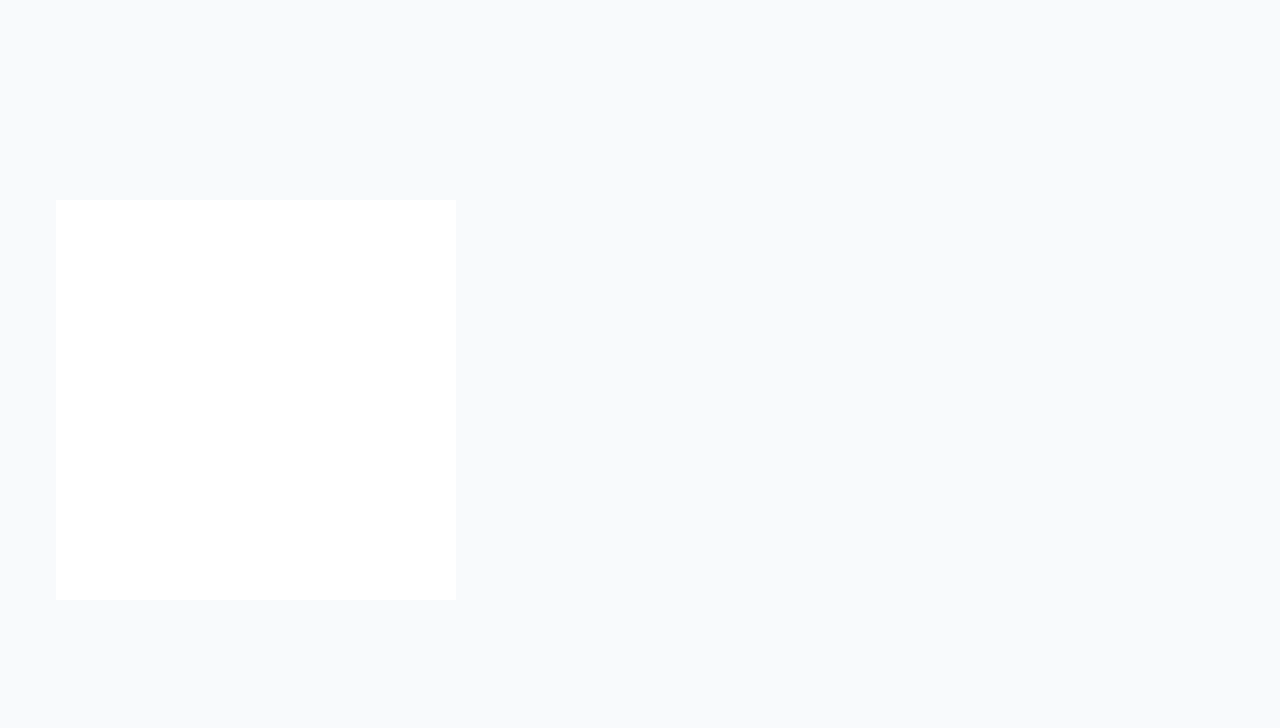
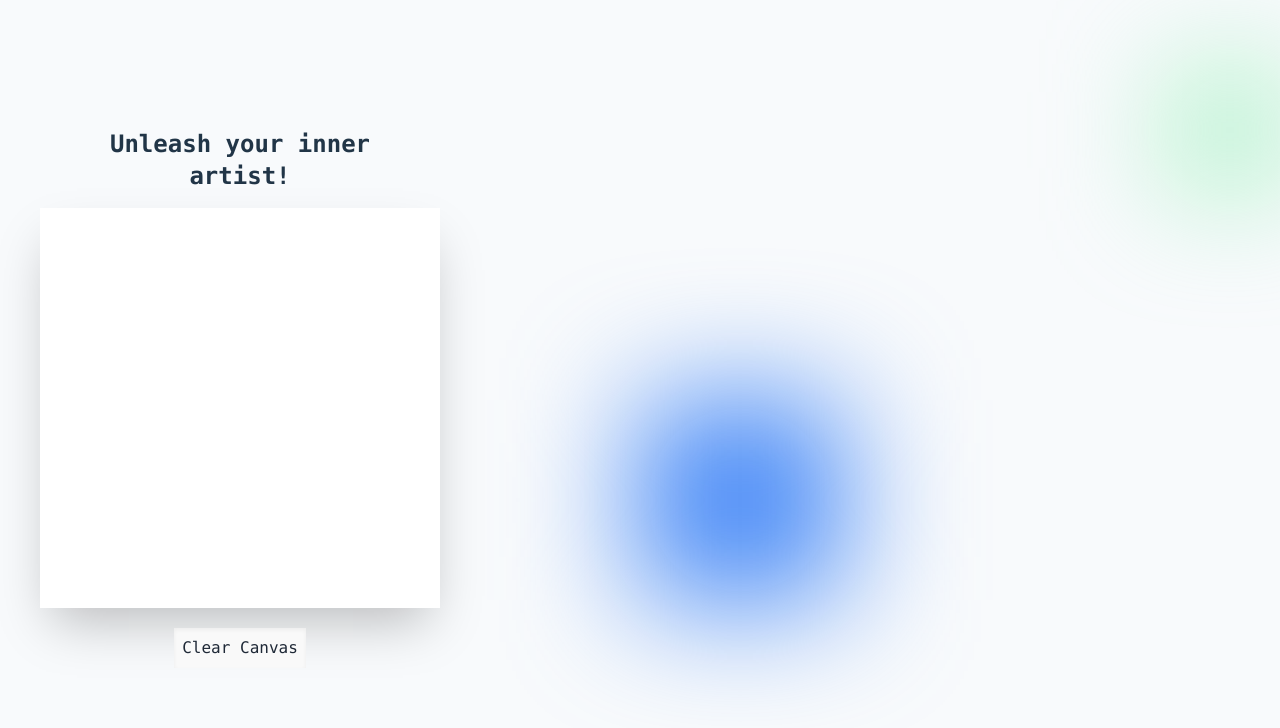
Before and after one commit to anuraglodhi/hand-drawn-doodle-recognition, a React (Vite) app: page / in a window 1280 px wide. Shown: the top 728 px of the page. Built offline with nearby package versions, Linux system fonts and the light colour scheme.

Commit message:
Add frontend concept

```diff
--- a/src/App.tsx
+++ b/src/App.tsx
@@ -1,13 +1,39 @@
 import './App.css'
 
 import Canvas from './components/Canvas.tsx'
+import { useCanvas } from './components/CanvasContext.tsx'
 
 function App() {
+  const { canvasRef, clearCanvas } = useCanvas();
+
   return (
     <>
-      <div className='app-container fixed top-0 left-0 h-dvh w-dvw dark:bg-slate-950 bg-slate-50'>
-        <div className='canvas-container flex h-dvh w-[40%] justify-center items-center'>
-          <Canvas width={400} height={400} />
+      <div className='app-container fixed top-0 left-0 flex h-dvh w-dvw dark:bg-zinc-800 bg-slate-50'>
+        <div className='drawing-container flex flex-col h-dvh w-[50%] justify-center items-center p-10'>
+          <div className='canvas-title p-2 m-2 text-2xl font-mono font-bold'>
+          Unleash your inner artist!
+          </div>
+          <div className='canvas-continer dark:shadow-mid shadow-2xl'>
+            <Canvas width={400} height={400} />
+          </div>
+          <button className='p-2 m-5 shadow-inner dark:text-zinc-50 text-gray-800 font-mono'
+            onClick={clearCanvas}
+          >
+            Clear Canvas
+          </button>
+        </div>
+        <div className='blue-splotch absolute top-[50%] left-[50%] h-[200px] w-[200px] dark:opacity-40 bg-blue-500 blur-3xl z-[-1]'/>
+        <div className='green-splotch absolute top-[10%] right-[0%] h-[100px] w-[100px] dark:opacity-40 bg-green-300 blur-3xl z-[-1]'/>
+
+        <div className='prediction-container flex justify-center items-center w-full'>
+          {/* <button className='p-2 dark:bg-slate-50 size-fit bg-slate-950 text-gray-800 m-5'
+            onClick={() => {
+              const imageData = canvasRef.current?.toDataURL('image/png');
+              console.log(imageData);
+          }}
+          >
+            Data
+          </button> */}
         </div>
       </div>
     </>
--- a/src/components/Canvas.tsx
+++ b/src/components/Canvas.tsx
@@ -13,7 +13,7 @@ const Canvas = ({ width, height }: CanvasProps) => {
     prepareCanvas,
     handleOnMouseDown,
     handleOnMouseUp,
-    handleOnMouseMove
+    handleOnMouseMove,
   } = useCanvas();
 
   useEffect(() => {
--- a/src/components/CanvasContext.tsx
+++ b/src/components/CanvasContext.tsx
@@ -21,6 +21,8 @@ export const CanvasProvider = ({ children }: { children: React.ReactNode }) => {
   const prepareCanvas = () => {
     const ctx = canvasRef.current?.getContext("2d");
     if (!ctx) return;
+    ctx.imageSmoothingEnabled=true
+    ctx.imageSmoothingQuality='high'
     ctx.fillStyle = '#ffffff';
     ctx.fillRect(0, 0, canvasRef.current!.width, canvasRef.current!.height);
     ctx.lineCap = 'round';
@@ -33,7 +35,6 @@ export const CanvasProvider = ({ children }: { children: React.ReactNode }) => {
     const nativeEvent = e.nativeEvent as MouseEvent;
     const {offsetX, offsetY} = nativeEvent;
     contextRef.current?.beginPath();
-    console.log(offsetX, offsetY);
     contextRef.current?.moveTo(offsetX, offsetY);
     setInUse(true);
   };
--- a/src/index.css
+++ b/src/index.css
@@ -39,7 +39,7 @@ h1 {
   line-height: 1.1;
 }
 
-button {
+/* button {
   border-radius: 8px;
   border: 1px solid transparent;
   padding: 0.6em 1.2em;
@@ -56,7 +56,7 @@ button:hover {
 button:focus,
 button:focus-visible {
   outline: 4px auto -webkit-focus-ring-color;
-}
+} */
 
 @media (prefers-color-scheme: light) {
   :root {
--- a/tailwind.config.js
+++ b/tailwind.config.js
@@ -6,7 +6,11 @@ export default {
   ],
 
   theme: {
-    extend: {},
+    extend: {
+      boxShadow: {
+        'mid': '0 0 50px 0 rgba(255, 255, 255, 0.5)',
+      }
+    },
   },
   plugins: [],
 }
```
